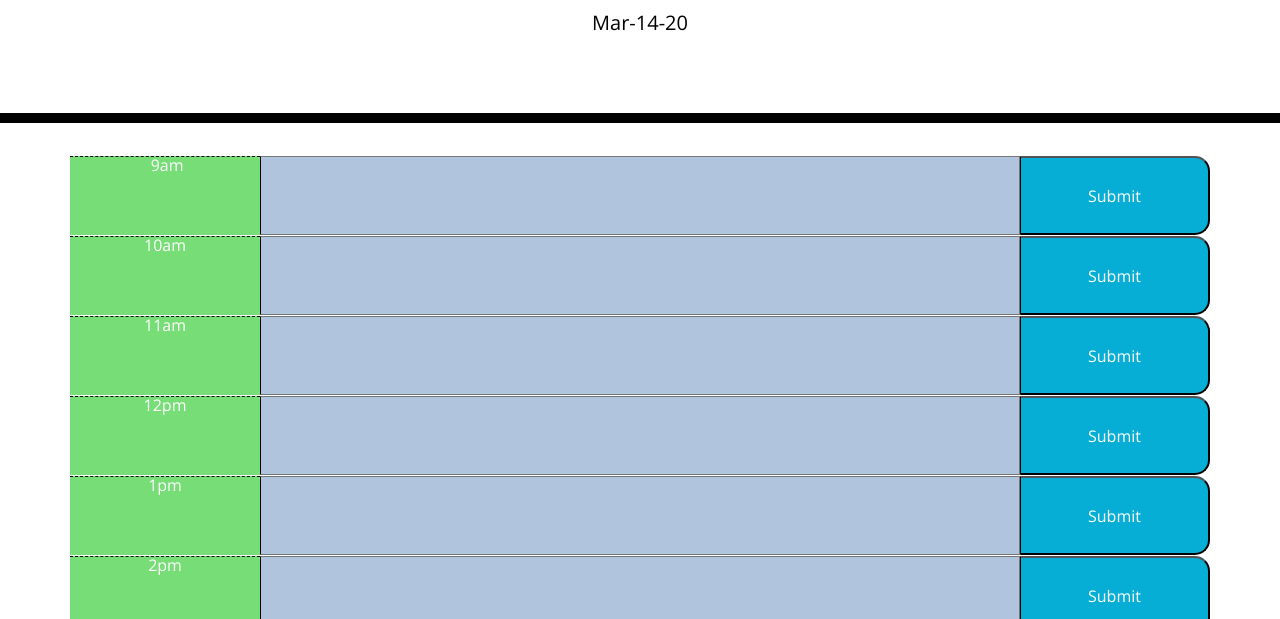
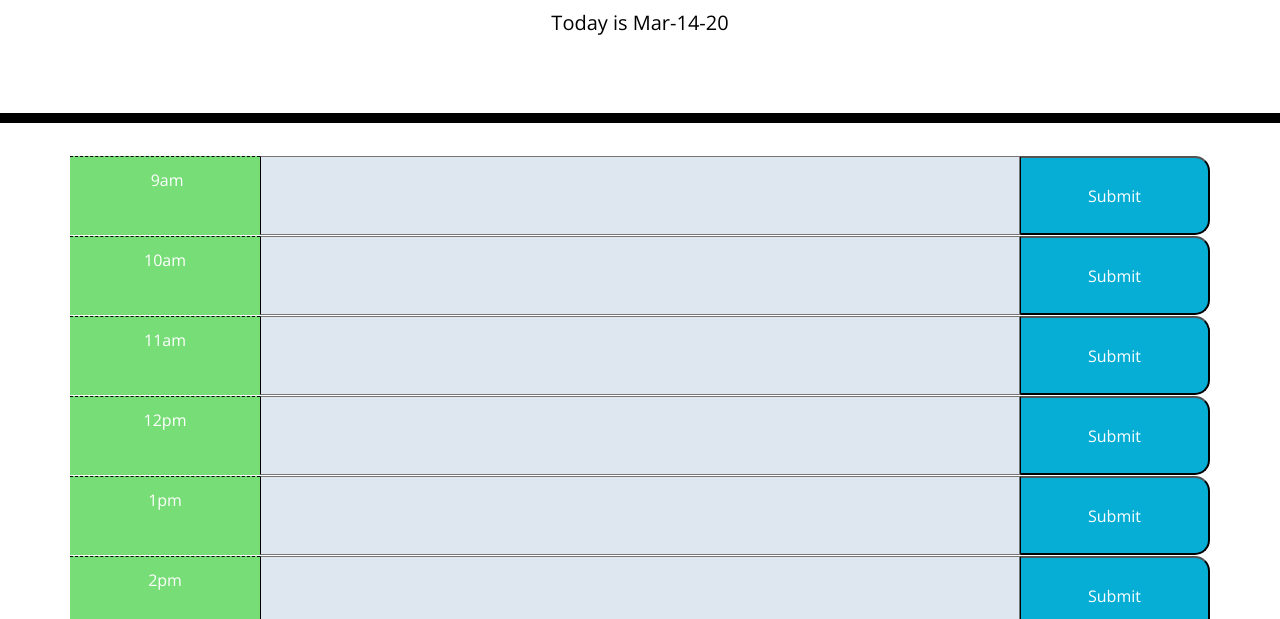
Before and after one commit to Swif242/Homework-5, a plain HTML site: page index.html in a window 1280 px wide. Shown: the part 181-800 px from the top of the page. Drawn offline with nearby package versions, Linux system fonts and the light colour scheme.

Commit message:
made some adjustments to css

```diff
--- a/script.js
+++ b/script.js
@@ -11,7 +11,7 @@ $(document).ready(function () {
 
 
     // setting current day to the jumbotron
-    $("#currentDay").text(currentDay);
+    $("#currentDay").text("Today is " + currentDay);
 
 
 
--- a/style.css
+++ b/style.css
@@ -3,11 +3,12 @@ body {
     font-family: 'Open Sans', sans-serif;
     font-size: 16px;
     line-height: 1;
+    padding-bottom: 100px;
   }
 
   textarea{
     background: transparent;
-    background-color: lightsteelblue;
+    background-color: rgb(222, 230, 240);
     /* border: none; */
     resize: none;
     color: #000000;
@@ -42,6 +43,7 @@ body {
     background-color: #ffffff;
     color: #000000;
     border-top: 1px dashed #000000;
+    padding-top: 15px;
   }
 
   .past {
@@ -67,87 +69,7 @@ body {
     color: white;
   }
 
-  .saveBtn i:hover {
+  .saveBtn:hover {
     font-size: 20px;
     transition: all .3s ease-in-out;
   }
-
-
-
-
-
-
-
-
-
-/* #block-9, #block-10, #block-11,
-#block-12, #block-13, #block-14,
-#block-15, #block-16, #block-17,
-#block-18{
-border-radius: 15px;
-
-} */
-
-
-/* #block-9{
-background-color: blue;
-}
-
-#block-10{
-    background-color: lightgreen;
-}
-
-#block-11{
-    background-color: lightgrey;
-}
-
-#block-12{
-    background-color: lightgoldenrodyellow;
-}
-
-#block-13{
-    background-color: lightpink;
-}
-
-#block-14{
-    background-color: lightsteelblue;
-}
-
-#block-15{
-    background-color: lightyellow;
-}
-
-#block-16{
-    background-color:rgb(185, 176, 176) ;
-}
-
-#block-17{
-    background-color: lightskyblue;
-}
-
-#block-18{
-    background-color: lightseagreen;
-}
-
-.row{
-    height: 100px;
-    border-radius: 15px;
-    margin-bottom: 5px;
-}
-
-.col{
-    border-right: lightslategrey;
-
-}
-
-.future{
-    background-color: lightgreen;
-}
-
-.past{
-    background-color: lightslategray;
-}
-
-.present{
-    background-color: rgb(25, 111, 139);
-} */
```
